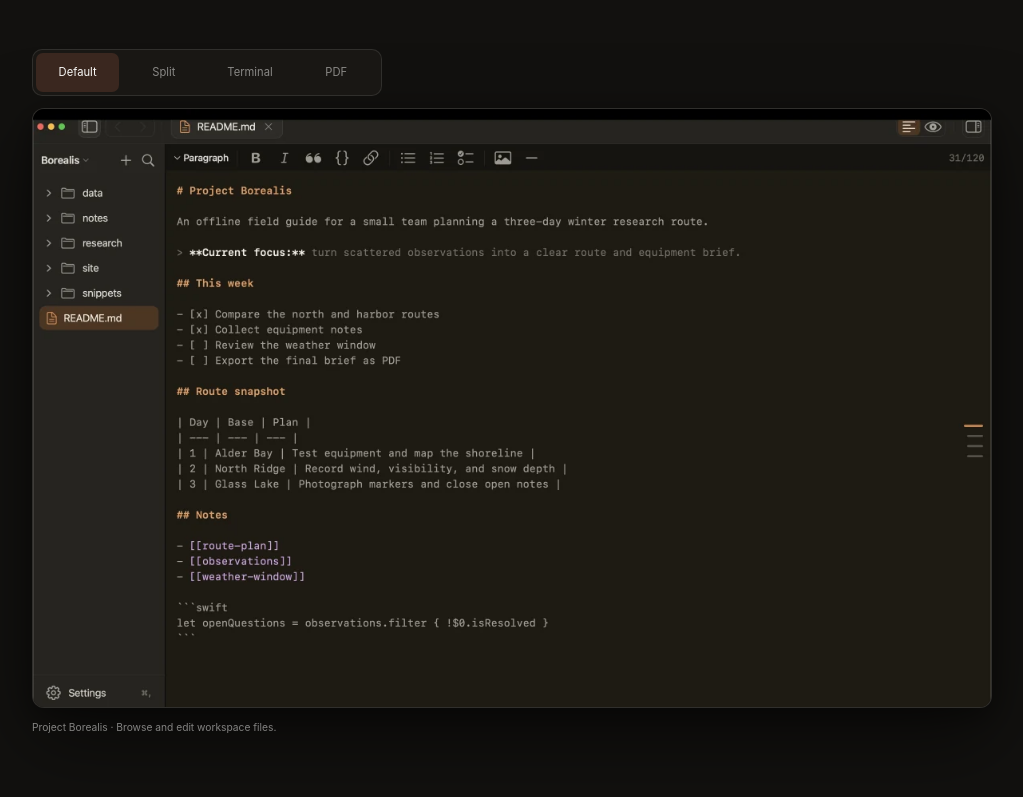
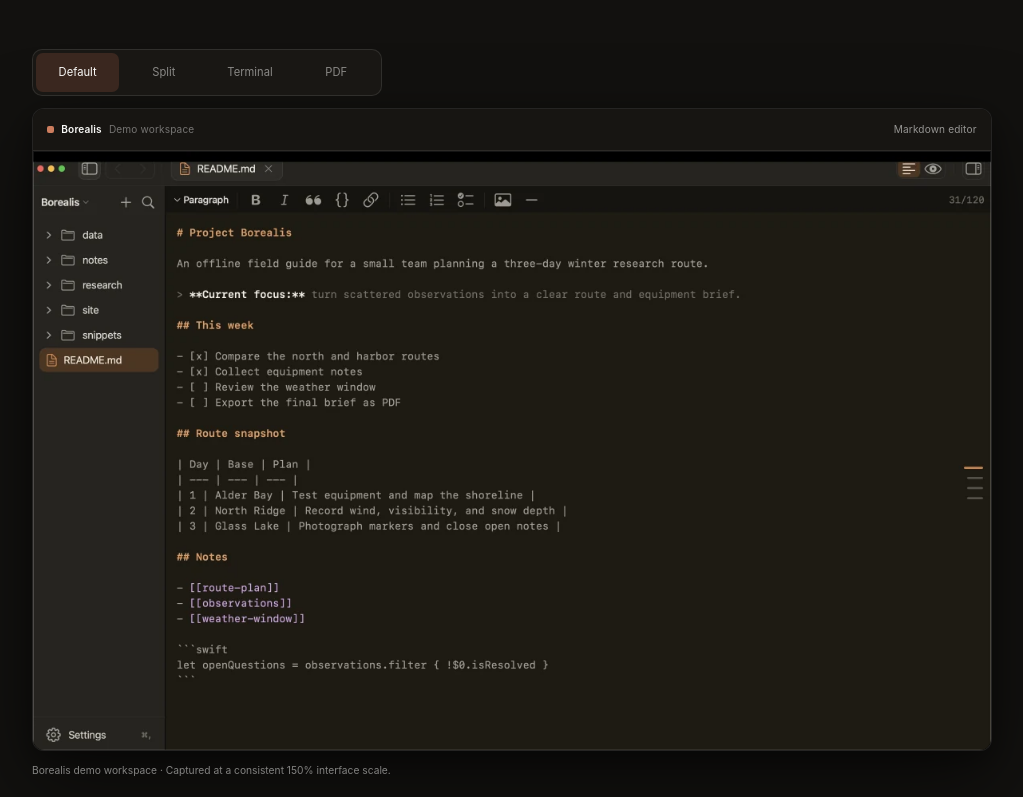
Before and after one commit to RojhatToptamus/monknot, a website: page website/index.html in a window 1280 px wide. Shown: the part 500-1297 px from the top of the page, without its empty margins (128-1151 px from the left). Drawn offline with Linux system fonts and the light colour scheme; no server answers.

Commit message:
Stabilize product screenshot showcase

```diff
--- a/website/index.html
+++ b/website/index.html
@@ -149,6 +149,16 @@
             </button>
           </div>
 
+          <div class="product-stage">
+            <div class="product-stage__bar" aria-hidden="true">
+              <span class="product-stage__workspace">
+                <i></i>
+                <strong>Borealis</strong>
+                <em>Demo workspace</em>
+              </span>
+              <span class="product-stage__view" id="product-stage-view">Markdown editor</span>
+            </div>
+
             <div
               class="product-shot"
               id="product-shot-panel"
@@ -178,7 +188,10 @@
                 />
               </picture>
             </div>
-          <figcaption id="product-caption">Project Borealis · Browse and edit workspace files.</figcaption>
+          </div>
+          <figcaption id="product-caption">
+            Borealis demo workspace · Captured at a consistent 150% interface scale.
+          </figcaption>
         </figure>
 
         <ul class="feature-proof site-shell" aria-label="Key features">
--- a/website/main.js
+++ b/website/main.js
@@ -9,7 +9,7 @@ const featureTabs = Array.from(document.querySelectorAll('[role="tab"][data-feat
 const productShotPanel = document.querySelector("#product-shot-panel");
 const productSource = document.querySelector("#product-source");
 const productImage = document.querySelector("#product-image");
-const productCaption = document.querySelector("#product-caption");
+const productStageView = document.querySelector("#product-stage-view");
 const themeExplorer = document.querySelector("#theme-explorer");
 const variantInputs = Array.from(document.querySelectorAll('input[name="theme-variant"]'));
 const featuredThemes = document.querySelector("#featured-themes");
@@ -26,23 +26,23 @@ const palettePreview = document.querySelector("#palette-preview");
 const productFeatures = {
   default: {
     image: "monknot-default",
+    label: "Markdown editor",
     alt: "Monknot with the Project Borealis workspace open in its Markdown source editor.",
-    caption: "Project Borealis · Browse and edit workspace files.",
   },
   split: {
     image: "monknot-split",
+    label: "Editor + preview",
     alt: "Monknot showing Project Borealis Markdown source and its rendered preview side by side.",
-    caption: "Project Borealis · Markdown source and live preview.",
   },
   terminal: {
     image: "monknot-terminal",
+    label: "Terminal",
     alt: "Monknot with a shell session open beside the Project Borealis Markdown editor.",
-    caption: "Project Borealis · Run a shell beside the active document.",
   },
   pdf: {
     image: "monknot-pdf",
+    label: "PDF reader",
     alt: "Monknot displaying the exported Project Borealis PDF with its annotation toolbar.",
-    caption: "Project Borealis · Read and annotate PDFs.",
   },
 };
 
@@ -119,7 +119,7 @@ function setSelectedProductTab(id, moveFocus = false) {
 
 async function selectProductFeature(id, moveFocus = false) {
   const feature = productFeatures[id];
-  if (!feature || !productSource || !productImage || !productCaption || !productShotPanel) return;
+  if (!feature || !productSource || !productImage || !productStageView || !productShotPanel) return;
   if (id === activeProductFeature && !productShotPanel.hasAttribute("aria-busy")) {
     setSelectedProductTab(id, moveFocus);
     return;
@@ -145,7 +145,7 @@ async function selectProductFeature(id, moveFocus = false) {
   productSource.srcset = featureSrcset(feature);
   productImage.src = `assets/${feature.image}.jpg`;
   productImage.alt = feature.alt;
-  productCaption.textContent = feature.caption;
+  productStageView.textContent = feature.label;
   productShotPanel.removeAttribute("aria-busy");
   productShotPanel.classList.remove("is-changing");
 }
--- a/website/scripts/check.mjs
+++ b/website/scripts/check.mjs
@@ -62,6 +62,8 @@ const requiredMarkup = [
   'id="feature-tab-pdf"',
   'id="product-shot-panel"',
   'id="product-image"',
+  'class="product-stage"',
+  'id="product-stage-view"',
   'role="tabpanel"',
   'tabindex="0"',
   'name="theme-variant"',
--- a/website/styles.css
+++ b/website/styles.css
@@ -397,32 +397,105 @@ h1 span {
   color: var(--ink);
 }
 
+.product-stage {
+  overflow: hidden;
+  border: 1px solid var(--line);
+  border-radius: 12px;
+  background: #0c0b0a;
+  box-shadow: var(--shot-shadow);
+}
+
+.product-stage__bar {
+  display: flex;
+  align-items: center;
+  justify-content: space-between;
+  height: 2.6rem;
+  padding: 0 0.9rem;
+  border-bottom: 1px solid rgba(255, 255, 255, 0.09);
+  background: #171512;
+  color: rgba(249, 249, 247, 0.7);
+  font-size: 0.63rem;
+  letter-spacing: 0.015em;
+}
+
+.product-stage__workspace,
+.product-stage__view {
+  display: inline-flex;
+  align-items: center;
+  min-width: 0;
+}
+
+.product-stage__workspace {
+  gap: 0.45rem;
+}
+
+.product-stage__workspace i {
+  width: 0.42rem;
+  height: 0.42rem;
+  flex: 0 0 auto;
+  border-radius: 2px;
+  background: var(--accent-fill);
+}
+
+.product-stage__workspace strong {
+  color: #f9f9f7;
+  font-weight: 600;
+}
+
+.product-stage__workspace em {
+  color: rgba(249, 249, 247, 0.42);
+  font-style: normal;
+}
+
+.product-stage__view {
+  justify-content: flex-end;
+  width: 8.5rem;
+  color: rgba(249, 249, 247, 0.56);
+  text-align: right;
+}
+
 .product-shot {
+  position: relative;
   overflow: hidden;
   aspect-ratio: 8 / 5;
-  border: 1px solid var(--line);
-  border-radius: 12px;
-  background: var(--surface);
-  box-shadow: var(--shot-shadow);
-  transition: opacity 120ms ease;
-}
-
-.product-shot.is-changing {
-  opacity: 0.72;
+  background: #050504;
+  isolation: isolate;
+}
+
+.product-shot::after {
+  position: absolute;
+  z-index: 2;
+  inset: 0;
+  box-shadow: inset 0 0 0 1px rgba(255, 255, 255, 0.08);
+  content: "";
+  pointer-events: none;
 }
 
 .product-shot picture,
 .product-shot img {
+  display: block;
   width: 100%;
   height: 100%;
 }
 
+.product-shot picture {
+  position: absolute;
+  inset: 0;
+  background: #050504;
+  transition: opacity 120ms ease;
+}
+
+.product-shot.is-changing picture {
+  opacity: 0.72;
+}
+
 .product-shot img {
   object-fit: cover;
 }
 
 .product-figure figcaption {
-  padding-top: 0.72rem;
+  min-height: 2rem;
+  padding-top: 0.75rem;
   color: var(--ink-faint);
   font-size: 0.64rem;
 }
@@ -1583,6 +1656,19 @@ h2 {
     padding-inline: 0.4rem;
   }
 
+  .product-stage__bar {
+    height: 2.35rem;
+    padding-inline: 0.7rem;
+  }
+
+  .product-stage__workspace em {
+    display: none;
+  }
+
+  .product-stage__view {
+    width: auto;
+  }
+
   .feature-proof {
     grid-template-columns: 1fr;
   }
@@ -1701,8 +1787,8 @@ h2 {
 
   .motion-ready .reveal,
   .motion-ready .reveal.is-visible,
-  .product-shot,
-  .product-shot.is-changing,
+  .product-shot picture,
+  .product-shot.is-changing picture,
   .palette-preview,
   .palette-preview * {
     opacity: 1;
```
Lines whose indentation alone changed are shown as unchanged.
